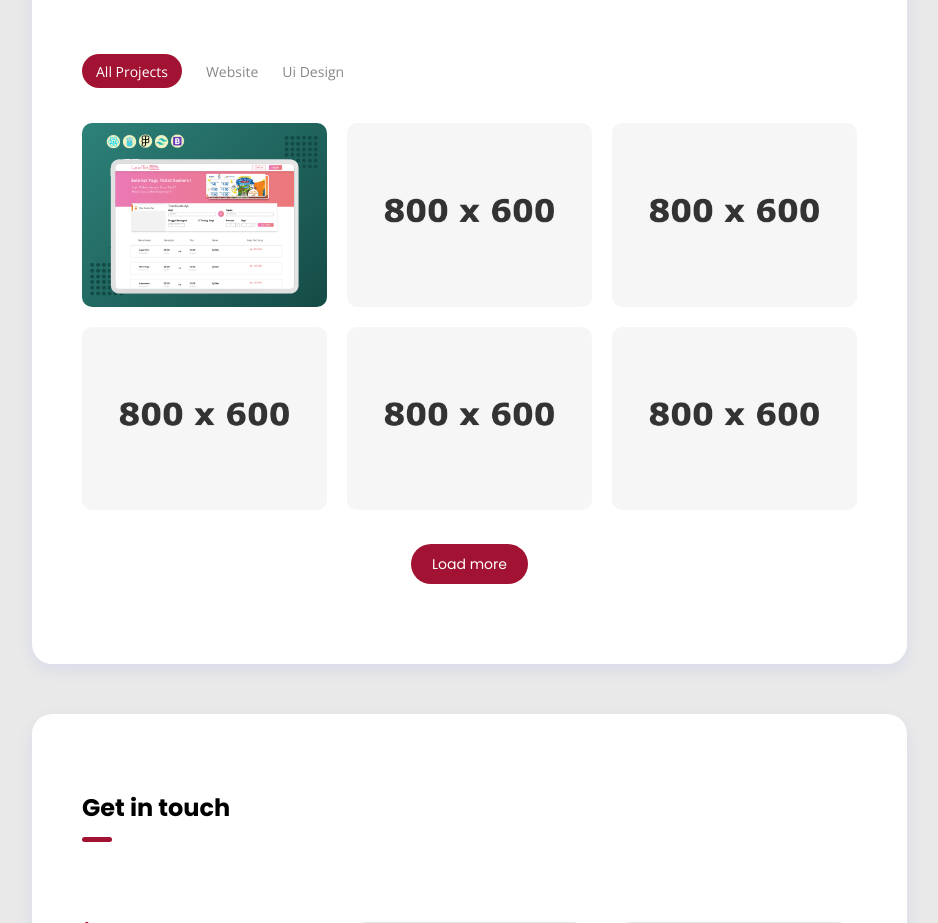
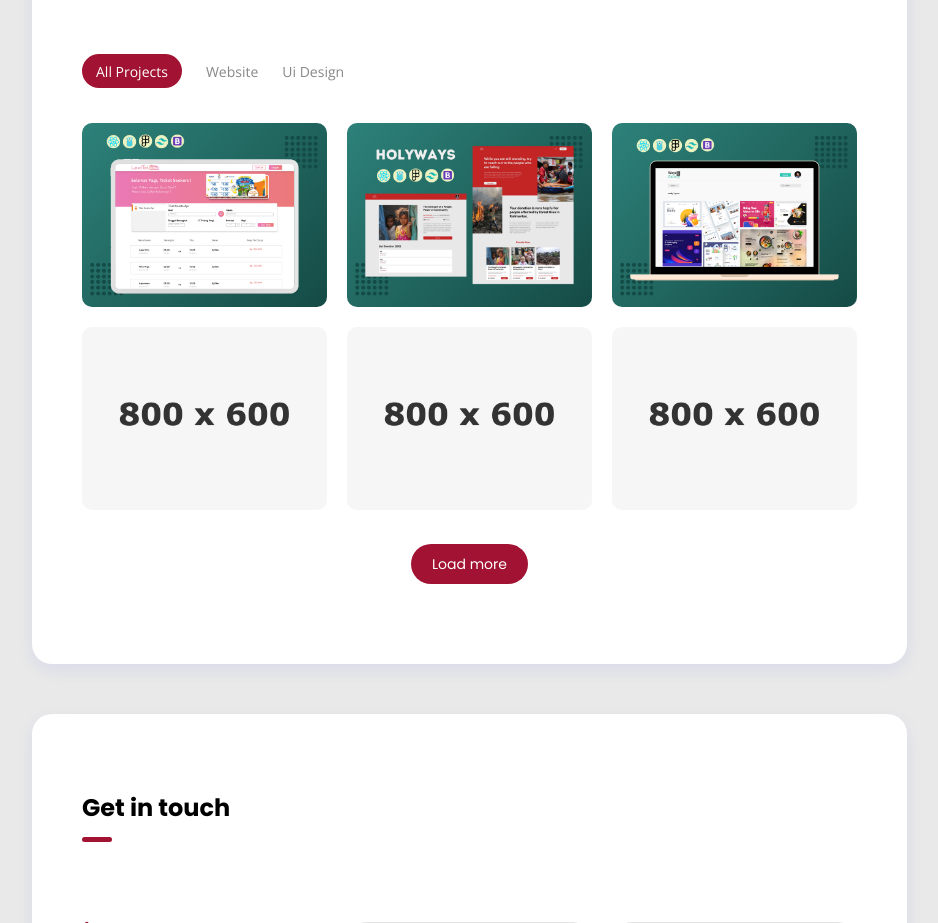
Before and after one commit to ajizblast/new-portfolio, a React (Create React App) app: page / in a window 1280 px wide. Shown: the part 2040-2963 px from the top of the page, without its empty margins (318-1256 px from the left). Built offline with nearby package versions, Linux system fonts and the light colour scheme.

Commit message:
update work portfolio holyways and ways-galery

```diff
--- a/src/components/Sections/Portfolios.jsx
+++ b/src/components/Sections/Portfolios.jsx
@@ -26,17 +26,17 @@ const allData = [
   },
   {
     id: 2,
-    name: "Apple USB",
-    category: ["creative", "design"],
-    image: "images/portfolio/2.jpg",
-    slug: "apple-usb",
+    name: "Holyways",
+    category: ["website", "ui design"],
+    image: "images/portfolio/holyways.png",
+    slug: "holyways",
   },
   {
     id: 3,
-    name: "Work Space",
-    category: ["branding"],
-    image: "images/portfolio/3.jpg",
-    slug: "work-space",
+    name: "Waysgalery",
+    category: ["website", "ui design"],
+    image: "images/portfolio/ways-galery.png",
+    slug: "ways-galery",
   },
   {
     id: 4,
--- a/src/works/apple-usb.md
+++ /dev/null
@@ -1,17 +0,0 @@
----
-date: 23 March 2021
-author: Bake Doe
-link: https://envato.com
----
-
-### Apple USB
-
-![Boost your post for increasing sales](/images/portfolio/2.jpg)
-
-#### Overview
-
-Lorem ipsum dolor sit amet consectetur adipisicing elit. Inventore tempora deleniti repellendus doloribus necessitatibus ullam accusantium iste natus assumenda nisi ut eius commodi quis tenetur fugit magni at, tempore cumque? Lorem ipsum dolor sit, amet consectetur adipisicing elit. Nostrum consequatur earum debitis mollitia repellat porro dolorum magni neque.
-
-Lorem ipsum dolor sit amet consectetur adipisicing elit. Inventore tempora deleniti repellendus doloribus necessitatibus ullam accusantium iste natus assumenda nisi ut eius commodi quis tenetur fugit magni at, tempore cumque? Lorem ipsum dolor sit, amet consectetur adipisicing elit. Nostrum consequatur earum debitis mollitia repellat.
-
-Inventore tempora deleniti repellendus doloribus necessitatibus ullam accusantium iste natus assumenda nisi ut eius commodi quis tenetur fugit consequatur earum debitis mollitia repellat.
--- /dev/null
+++ b/src/works/holyways.md
@@ -0,0 +1,26 @@
+---
+date: 25 Oktober 2023
+author: Chahyo Purnomo Aji
+link: https://www.holyways.mahadewa.online
+---
+
+### Holyways
+
+![Boost your post for increasing sales](/images/portfolio/holyways.png)
+
+#### Overview
+
+Holyways adalah sebuah website donasi.
+
+Holyways dibuat dengan menggunakan Golang dengan framework echo dan react js dengan tailwind atau bootstrap dan react router dom maupun redux.
+
+untuk deployment kami menggunakan heroku untuk deploy website dan postgre sql yang ada di railway.
+
+
+
+
+### Link Landtick Website
+
+ - [Live Website](https://www.holyways.mahadewa.online)
+ - [Github](https://github.com/ajizblast/holyways-final)
+ - [Figma Design](https://www.figma.com/file/FeCMZOfU21s4GqdfAtT3pC/holyways?type=design&node-id=0%3A1&mode=design&t=CuYQZj92z4iHMtc1-1)
--- /dev/null
+++ b/src/works/ways-galery.md
@@ -0,0 +1,26 @@
+---
+date: 12 Januari 2024
+author: Chahyo Purnomo Aji
+link: https://www.ways-galery.mahadewa.online/
+---
+
+### Holyways
+
+![Boost your post for increasing sales](/images/portfolio/ways-galery.png)
+
+#### Overview
+
+Ways Galery adalah sebuah website yang diperuntukan untuk desainer yang menjual karyanya dan bisa di beli langsung di dalam website.
+
+Holyways dibuat dengan menggunakan Golang dengan framework echo dan react js dengan tailwind atau bootstrap dan react router dom maupun redux.
+
+untuk deployment kami menggunakan heroku untuk deploy website dan postgre sql yang ada di railway.
+
+
+
+
+### Link Landtick Website
+
+ - [Live Website](https://www.holyways.mahadewa.online)
+ - [Github](https://www.ways-galery.mahadewa.online/)
+ - [Figma Design](https://www.figma.com/file/ItTNE8LlQOFCUhbX2bH4ls/Untitled?type=design&node-id=0%3A1&mode=design&t=5mhKVfZRtt8MIR7f-1)
--- a/src/works/work-space.md
+++ /dev/null
@@ -1,17 +0,0 @@
----
-date: 23 March 2021
-author: Bake Doe
-link: https://envato.com
----
-
-### Work Space
-
-![Boost your post for increasing sales](/images/portfolio/3.jpg)
-
-#### Overview
-
-Lorem ipsum dolor sit amet consectetur adipisicing elit. Inventore tempora deleniti repellendus doloribus necessitatibus ullam accusantium iste natus assumenda nisi ut eius commodi quis tenetur fugit magni at, tempore cumque? Lorem ipsum dolor sit, amet consectetur adipisicing elit. Nostrum consequatur earum debitis mollitia repellat porro dolorum magni neque.
-
-Lorem ipsum dolor sit amet consectetur adipisicing elit. Inventore tempora deleniti repellendus doloribus necessitatibus ullam accusantium iste natus assumenda nisi ut eius commodi quis tenetur fugit magni at, tempore cumque? Lorem ipsum dolor sit, amet consectetur adipisicing elit. Nostrum consequatur earum debitis mollitia repellat.
-
-Inventore tempora deleniti repellendus doloribus necessitatibus ullam accusantium iste natus assumenda nisi ut eius commodi quis tenetur fugit consequatur earum debitis mollitia repellat.
```
